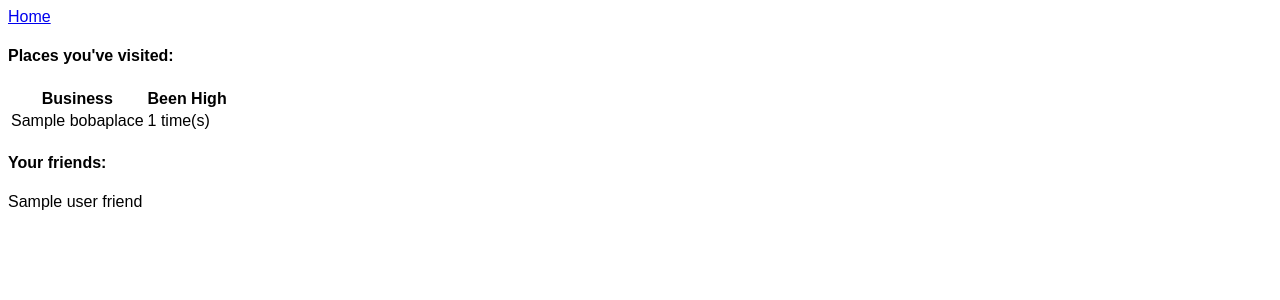
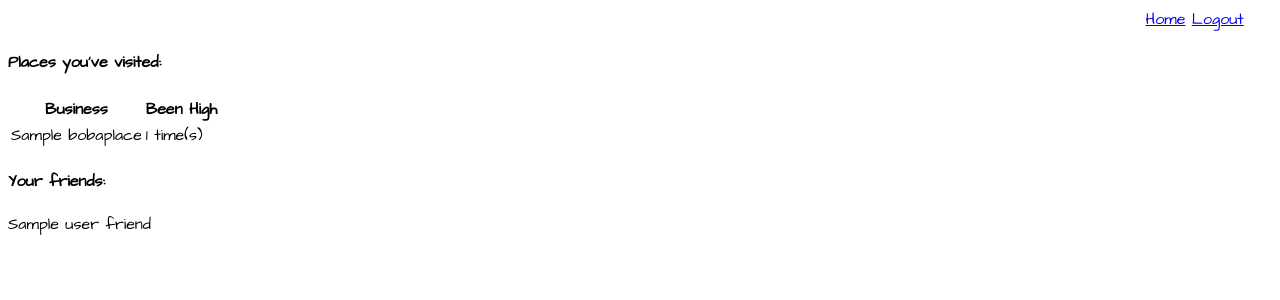
Before and after one commit to lormanlau/boba_app, a Django app: template apps/track_boba/templates/track_boba/user_profile.html in a window 1280 px wide. Shown: the top 300 px of the page. Run offline with Django 3.2, Linux system fonts and the light colour scheme; the template is opened without the code that fills it: most values are stand-ins (such as "Sample title", 1, 10 or a date in 2020).

Commit message:
changed styles

```diff
--- a/apps/track_boba/static/track_boba/css/user_profile.css
+++ b/apps/track_boba/static/track_boba/css/user_profile.css
@@ -1,3 +1,7 @@
 * {
-    font-family: sans-serif
+	font-family: 'Architects Daughter';
 }
+nav {
+	display: inline-block;
+	margin-left: 90%;
+}
--- a/apps/track_boba/templates/track_boba/user_profile.html
+++ b/apps/track_boba/templates/track_boba/user_profile.html
@@ -6,9 +6,13 @@
         <meta name="viewport" content="width=device-width, initial-scale=1">
         {% load static %}
         <link href="{% static 'track_boba/css/user_profile.css' %}" rel="stylesheet">
+        <link href="https://fonts.googleapis.com/css?family=Architects+Daughter" rel="stylesheet">
     </head>
     <body>
-        <a href="/dashboard">Home</a>
+        <nav>
+            <a href="/dashboard">Home</a>
+            <a href="/logout">Logout</a>
+        </nav>
         <h2>{{user.name}}</h2>
         <h4>Places you've visited:</h4>
         <table>
```
Also changed, not shown: db.sqlite3.
